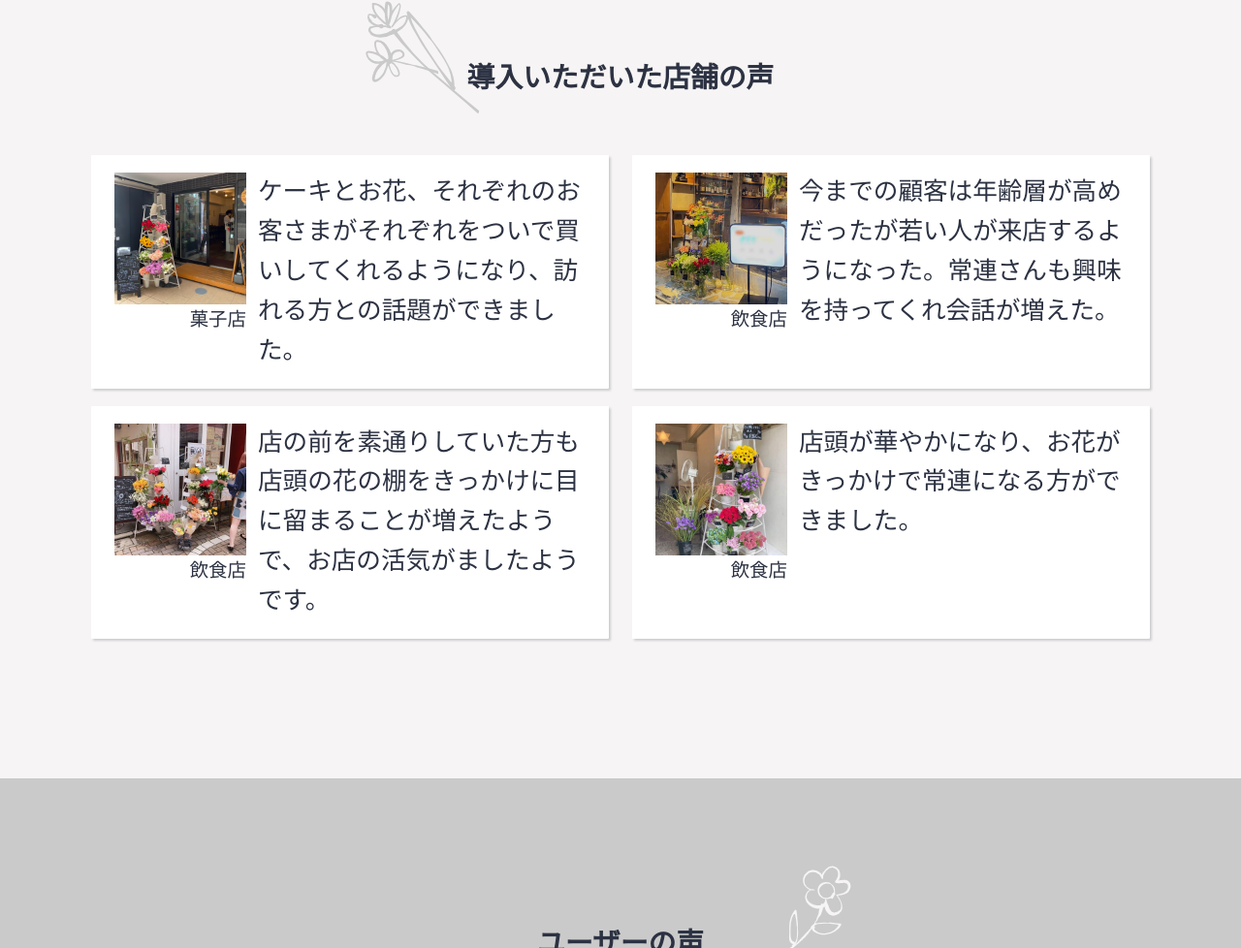
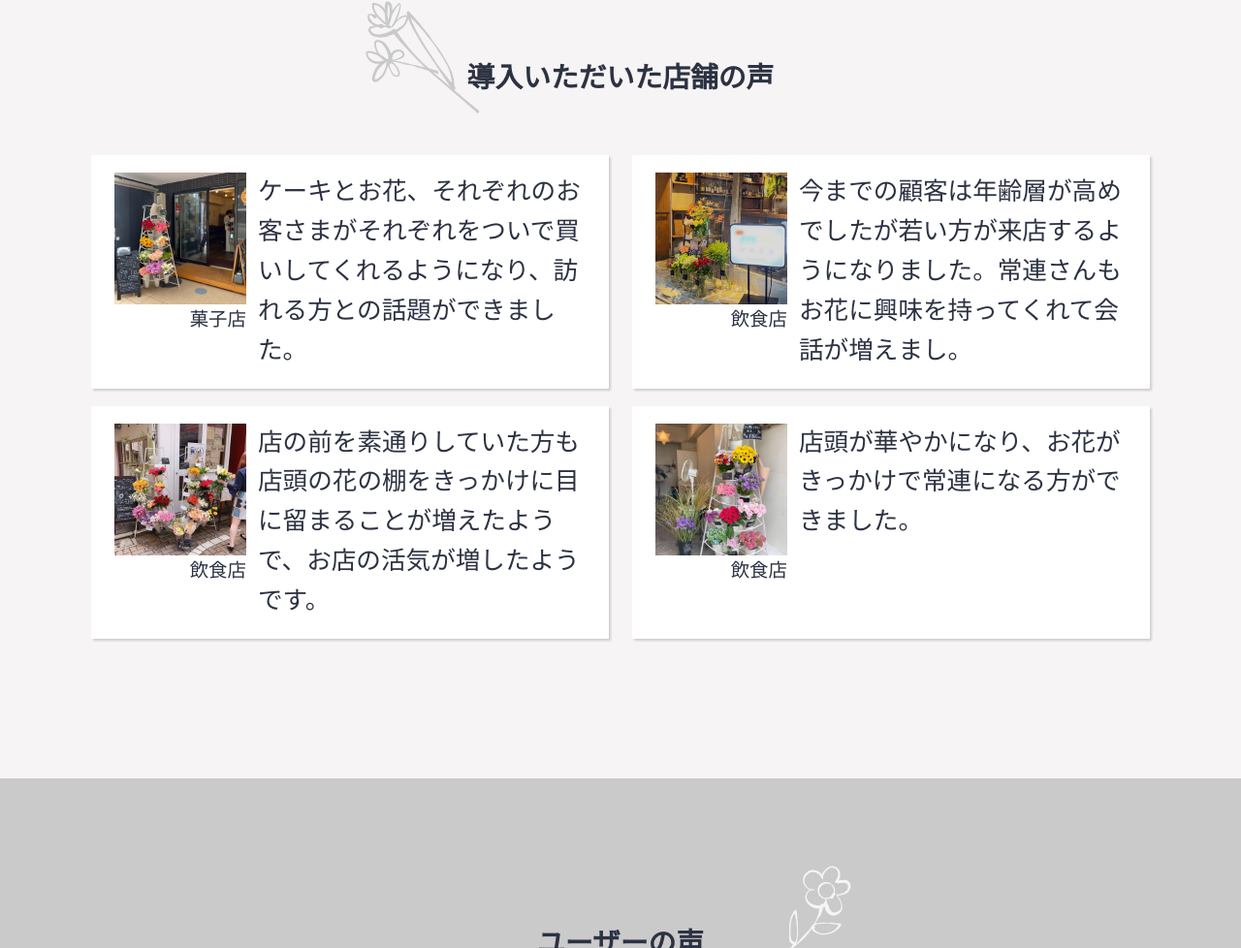
Before and after one commit to y-hatano-hanane/bg, a plain HTML site: page bg_server/hanane/index.html in a window 1280 px wide. Shown: the part 3070-4048 px from the top of the page at 97% size. Drawn offline with nearby package versions, Linux system fonts and the light colour scheme; files that its build step writes are made by us from their sources; files whose address does not match are found by name; a web font is replaced by a local one.

Commit message:
店舗のコメント修正

```diff
--- a/bg_server/hanane/index.html
+++ b/bg_server/hanane/index.html
@@ -122,14 +122,14 @@
             <img src="./image/shop_02.jpg" alt="" />
             <span class="voice-shop">飲食店</span>
           </div>
-          <div class="voice-text">今までの顧客は年齢層が高めだったが若い人が来店するようになった。常連さんも興味を持ってくれ会話が増えた。</div>
+          <div class="voice-text">今までの顧客は年齢層が高めでしたが若い方が来店するようになりました。常連さんもお花に興味を持ってくれて会話が増えまし。</div>
         </div>
         <div class="voice">
           <div class="voice-thumb">
             <img src="./image/shop_03.jpg" alt="" />
             <span class="voice-shop">飲食店</span>
           </div>
-          <div class="voice-text">店の前を素通りしていた方も店頭の花の棚をきっかけに目に留まることが増えたようで、お店の活気がましたようです。</div>
+          <div class="voice-text">店の前を素通りしていた方も店頭の花の棚をきっかけに目に留まることが増えたようで、お店の活気が増したようです。</div>
         </div>
         <div class="voice">
           <div class="voice-thumb">
```
